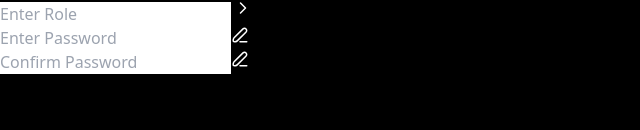
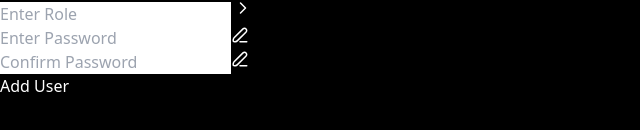
Before and after one commit to SahilKumarW/streaming-app, a React (Vite) app: page /addUser in a window 1280 px wide. Shown: the part 448-578 px from the top of the page, without its empty margins (0-640 px from the left). Built offline with nearby package versions, Linux system fonts and the light colour scheme; no server answers; what video.js would draw is missing.

Commit message:
add user api

```diff
--- a/src/pages/AddUser.jsx
+++ b/src/pages/AddUser.jsx
@@ -1,14 +1,58 @@
-import React, {useState} from 'react'
-import Navbar from '../components/Navbar'
-import CustomInput from '../components/CustomeInput'
+import React, { useState } from 'react';
+import Navbar from '../components/Navbar';
+import CustomInput from '../components/CustomeInput';
 import edit from '../assets/edit.svg';
 import arrow from '../assets/arrow.svg';
 import Modal from '../Modals/Modal';
 import { FaCamera } from 'react-icons/fa';
 import profile from "/Assets/profile.png";
+import axios from 'axios'; // Use axios for API requests
 
 const AddUser = () => {
+    // State for managing modal
     const [isModalOpen, setIsModalOpen] = useState(false);
+
+    // State for form inputs
+    const [fullName, setFullName] = useState('');
+    const [email, setEmail] = useState('');
+    const [dob, setDob] = useState('');
+    const [role, setRole] = useState('');
+    const [password, setPassword] = useState('');
+    const [confirmPassword, setConfirmPassword] = useState('');
+
+    // State for success/error messages
+    const [message, setMessage] = useState('');
+
+    // Handle the form submission
+    const handleAddUser = async () => {
+        try {
+            const response = await axios.get('/api/Users/add-user', {
+                params: {
+                    fullName,
+                    email,
+                    dob,
+                    role,
+                    password,
+                    confirmPassword
+                }
+            });
+
+            // Assuming response.data contains a success message or user data
+            setMessage('User added successfully!');
+
+            // Optionally, clear the form fields after successful submission
+            setFullName('');
+            setEmail('');
+            setDob('');
+            setRole('');
+            setPassword('');
+            setConfirmPassword('');
+
+        } catch (error) {
+            console.error('Error adding user:', error);
+            setMessage('Failed to add user.');
+        }
+    };
 
     const handleIconClick = () => {
         setIsModalOpen(true);
@@ -17,9 +61,10 @@ const AddUser = () => {
     const handleCloseModal = () => {
         setIsModalOpen(false);
     };
+
     return (
         <>
-    <div className={` flex flex-col justify-center items-center bg-black ${isModalOpen ? 'blur-background' : ''}`}>
+            <div className={`flex flex-col justify-center items-center bg-black ${isModalOpen ? 'blur-background' : ''}`}>
                 <p className='text-[28px] leading-[38px] font-semibold text-white mt-8'>Add User</p>
                 <p className='text-[10px] leading-[22px] font-normal text-[#FFFFFF]'>This is lorem ipsum text used for dummy purpose</p>
                 <div className='relative w-[126px] h-[126px] border border-[#B4B4B4] rounded-[50%] mt-[27px]'>
@@ -33,25 +78,32 @@ const AddUser = () => {
                     </div>
                 </div>
 
-
                 {/* Form */}
                 <div className='mt-[50px]'>
+                    <CustomInput placeholder="Full name" value={fullName} onChange={(e) => setFullName(e.target.value)} />
+                    <CustomInput placeholder="Email Address" value={email} onChange={(e) => setEmail(e.target.value)} icon={<img src={edit} />} />
+                    <CustomInput placeholder="Date of Birth" value={dob} onChange={(e) => setDob(e.target.value)} icon={<img src={edit} />} />
+                    <CustomInput placeholder="Enter Role" value={role} onChange={(e) => setRole(e.target.value)} icon={<img src={arrow} />} />
+                    <CustomInput placeholder="Enter Password" value={password} onChange={(e) => setPassword(e.target.value)} icon={<img src={edit} />} />
+                    <CustomInput placeholder="Confirm Password" value={confirmPassword} onChange={(e) => setConfirmPassword(e.target.value)} icon={<img src={edit} />} />
+                </div>
 
-        <CustomInput placeholder="Full name"/>
-        <CustomInput placeholder="Email Address" icon={<img src={edit}/>} />
-        <CustomInput placeholder="Date of Birth" icon={<img src={edit}/>} />
+                {/* Submit Button */}
+                <button
+                    className="bg-teal-500 text-white px-4 py-2 rounded mt-4"
+                    onClick={handleAddUser}
+                >
+                    Add User
+                </button>
 
-        <CustomInput placeholder="Enter Role" icon={<img src={arrow}/>}
-        //  onIconClick={handleIconClick}
-          />
-        <CustomInput placeholder="Enter Password" icon={<img src={edit}/>} />
-        <CustomInput placeholder="Confirm Password" icon={<img src={edit}/>} />
+                {/* Message display */}
+                {message && <p className="text-white mt-4">{message}</p>}
             </div>
-    </div>
+
             {/* Modal */}
             <Modal isOpen={isModalOpen} onClose={handleCloseModal} />
         </>
-  )
-}
+    );
+};
 
 export default AddUser;
```
Lines whose indentation alone changed are shown as unchanged.
